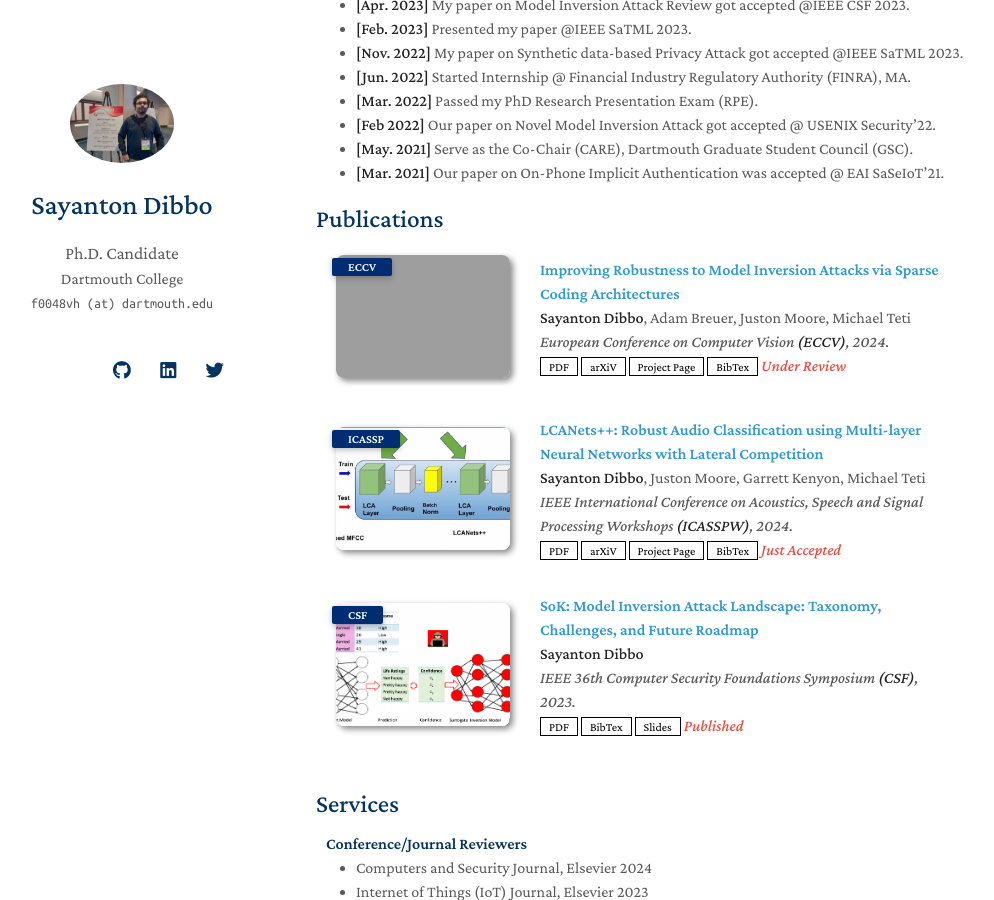
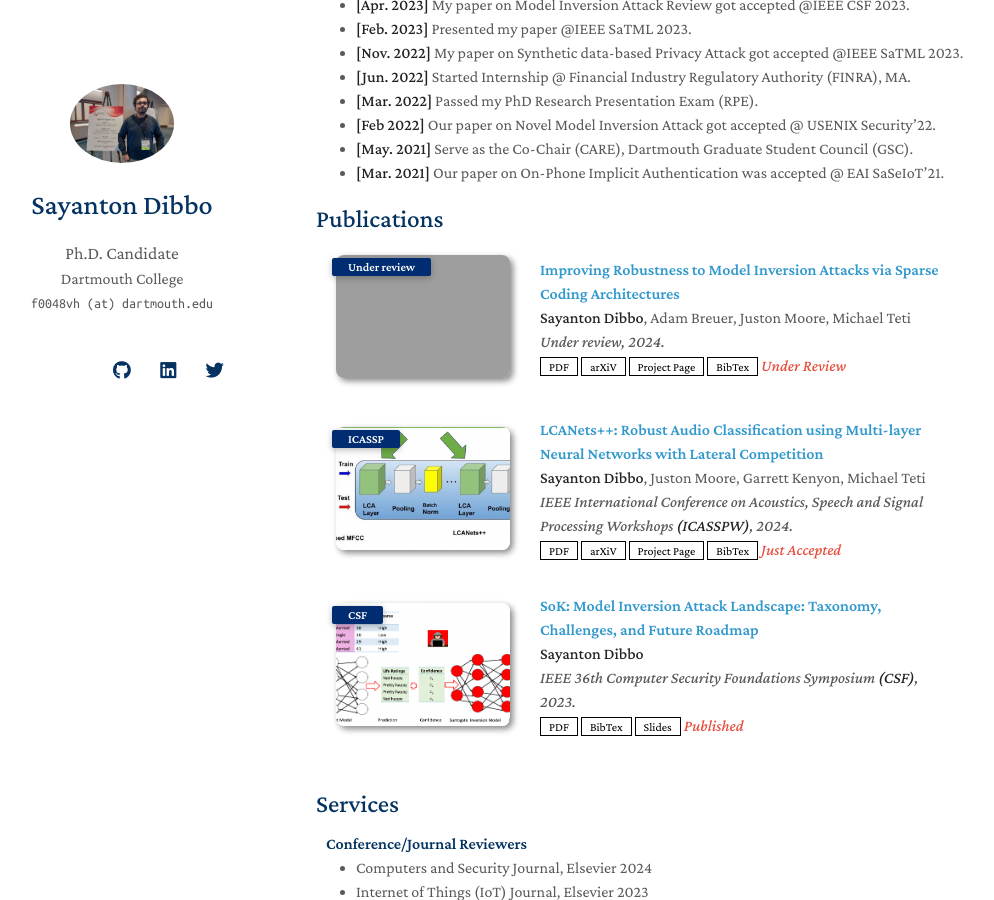
Before and after one commit to SayantonDibbo/SayantonDibbo.github.io, a Jekyll site: the page built from index.md, in a window 1280 px wide and 900 px high, scrolled down 721 px. Shown: the whole window, without its empty margins (154-1148 px from the left). Built offline with Jekyll 4.4.1, drawn with Linux system fonts in a browser that asks for light colours; nearby versions of some CDN libraries; a style sheet for code colours, icons or effects is not loaded; our own code applies the rules of GitHub Pages for plain Markdown files; grey boxes are pictures that could not be loaded.

Commit message:
Update publications.yml

```diff
--- a/_data/publications.yml
+++ b/_data/publications.yml
@@ -2,8 +2,8 @@ main:
 
   - title: Improving Robustness to Model Inversion Attacks via Sparse Coding Architectures
     authors: <strong>Sayanton Dibbo</strong>, Adam Breuer, Juston Moore, Michael Teti
-    conference_short: ECCV
-    conference: European Conference on Computer Vision <strong>(ECCV)</strong>, 2024.
+    conference_short: Under review
+    conference: Under review, 2024.
     pdf: ./assets/files/SCA_2024.pdf
     page: https://sites.google.com/dartmouth.edu/sayanton-dibbo/sca
     arxiv: https://arxiv.org/abs/2403.14772
```
